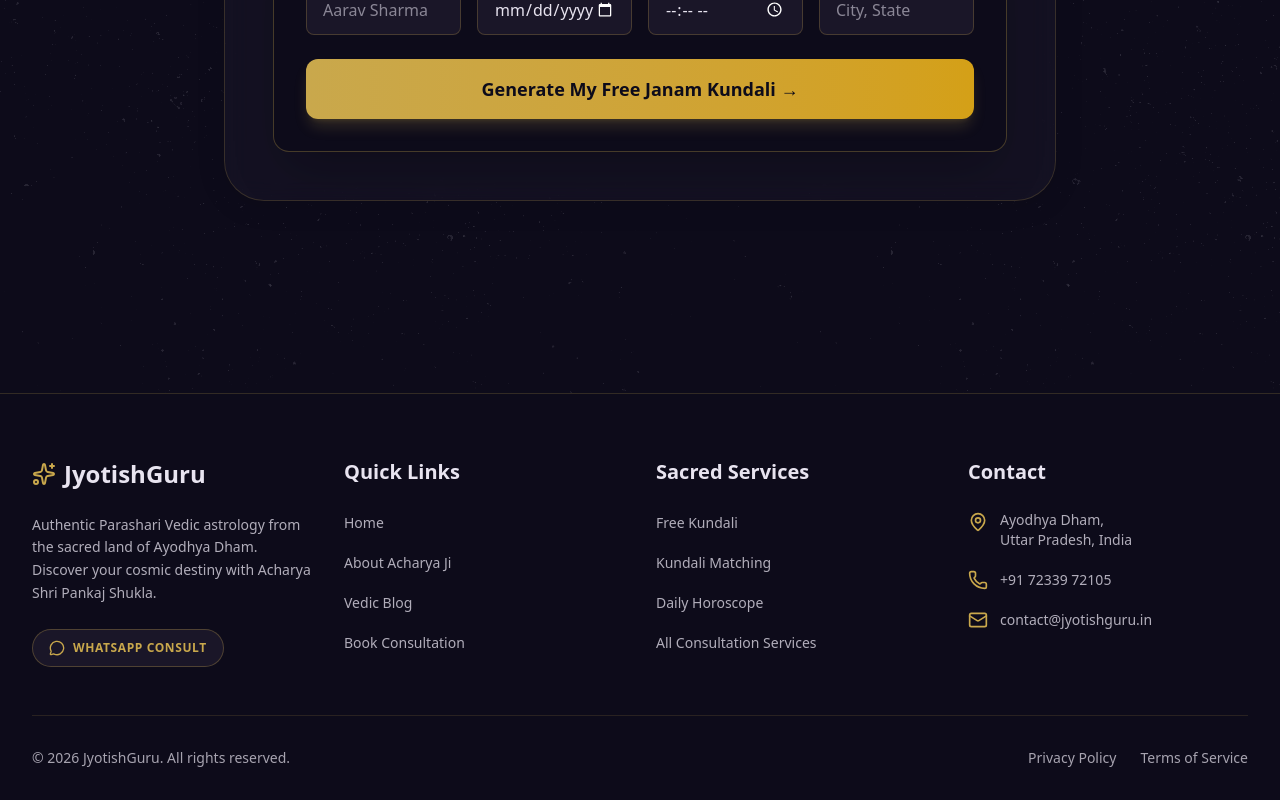
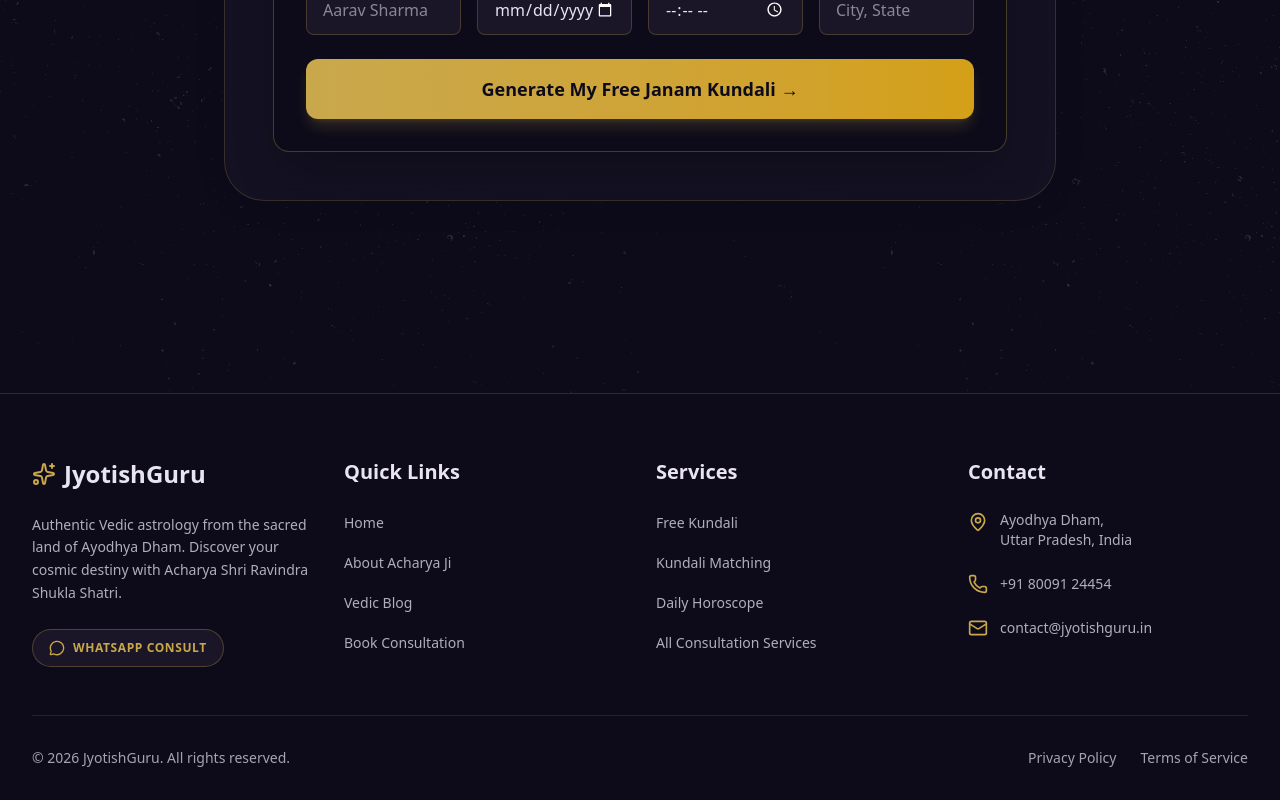
Before and after one commit to Code-shiv-abc/JyotishGuru, a Next.js app: page / in a window 1280 px wide. Shown: the part 4680-5480 px from the top of the page. Built offline with nearby package versions, Linux system fonts and the light colour scheme.

Commit message:
Update Footer.tsx
ram ram ram ram ram

```diff
--- a/src/app/components/Footer.tsx
+++ b/src/app/components/Footer.tsx
@@ -20,6 +20,7 @@ export default function Footer() {
     <footer className="bg-[#0D0B1A] border-t border-[#C9A84C]/20 pt-16 pb-8">
       <div className="max-w-7xl mx-auto px-4 sm:px-6 lg:px-8">
         <div className="grid grid-cols-1 md:grid-cols-2 lg:grid-cols-4 gap-12 lg:gap-8 mb-12">
+
           {/* Brand Column */}
           <div className="space-y-6">
             <Link href="/" className="flex items-center gap-2">
@@ -29,15 +30,16 @@ export default function Footer() {
               </span>
             </Link>
             <p className="text-[#E8E4F0]/75 text-sm leading-relaxed max-w-sm">
-              Authentic Parashari Vedic astrology from the sacred land of Ayodhya Dham. Discover your cosmic destiny with Acharya Shri Pankaj Shukla.
+              Authentic Vedic astrology from the sacred land of Ayodhya Dham. Discover your cosmic destiny with Acharya Shri Ravindra Shukla Shatri.
             </p>
             <div className="flex gap-4">
               <a
-                href="https://wa.me/917233972105?text=Namaste%20Acharya%20Ji%2C%20I%20would%20like%20to%20inquire%20about%20a%20Vedic%20astrology%20consultation."
+                href="https://wa.me/918009124454?text=Namaste%20Acharya%20Shri%20Ravindra%20Shukla%20Shatri%20Ji%2C%20I%20would%20like%20to%20inquire%20about%20a%20Vedic%20astrology%20consultation."
                 target="_blank"
                 rel="noopener noreferrer"
-                aria-label="Chat with Acharya Shri Pankaj Shukla on WhatsApp"
-                className="inline-flex items-center gap-2 px-4 py-2.5 rounded-full bg-[#1A1628] text-[#C9A84C] hover:bg-[#C9A84C] hover:text-[#0D0B1A] transition-colors border border-[#C9A84C]/30 text-xs font-semibold tracking-wider uppercase"
+                aria-label="Chat with Acharya Shri Ravindra Shukla Shatri on WhatsApp"
+                className="inline-flex items-center gap-2 px-4 py-2.5 rounded-full bg-[#1A1628] flex items-center justify-center text-[#C9A84C] hover:bg-[#C9A84C] hover:text-[#0D0B1A] transition-colors border border-[#C9A84C]/30 text-xs font-semibold uppercase tracking-wider"
+                title="WhatsApp +91 80091 24454"
               >
                 <MessageCircle className="w-4 h-4" aria-hidden="true" />
                 <span>WhatsApp Consult</span>
@@ -64,7 +66,7 @@ export default function Footer() {
 
           {/* Services */}
           <div>
-            <h3 className="font-serif font-bold text-xl text-[#E8E4F0] mb-6">Sacred Services</h3>
+            <h3 className="font-serif font-bold text-xl text-[#E8E4F0] mb-6">Services</h3>
             <ul className="space-y-4">
               {serviceLinks.map((item) => (
                 <li key={item.href}>
@@ -82,15 +84,15 @@ export default function Footer() {
           {/* Contact Info */}
           <div>
             <h3 className="font-serif font-bold text-xl text-[#E8E4F0] mb-6">Contact</h3>
-            <ul className="space-y-5 text-sm text-[#E8E4F0]/75">
+            <ul className="space-y-6 text-sm text-[#E8E4F0]/75">
               <li className="flex items-start gap-3">
                 <MapPin className="w-5 h-5 text-[#C9A84C] shrink-0 mt-0.5" aria-hidden="true" />
                 <span>Ayodhya Dham,<br />Uttar Pradesh, India</span>
               </li>
               <li className="flex items-center gap-3">
                 <Phone className="w-5 h-5 text-[#C9A84C] shrink-0" aria-hidden="true" />
-                <a href="tel:+917233972105" className="hover:text-[#C9A84C] transition-colors">
-                  +91 72339 72105
+                <a href="tel:+918009124454" className="hover:text-[#C9A84C] transition-colors">
+                  +91 80091 24454
                 </a>
               </li>
               <li className="flex items-center gap-3">
@@ -101,6 +103,7 @@ export default function Footer() {
               </li>
             </ul>
           </div>
+
         </div>
 
         {/* Copyright */}
@@ -109,12 +112,8 @@ export default function Footer() {
             © {new Date().getFullYear()} JyotishGuru. All rights reserved.
           </p>
           <div className="flex gap-6 text-[#E8E4F0]/70 text-sm">
-            <Link href="/privacy-policy" className="hover:text-[#C9A84C] transition-colors">
-              Privacy Policy
-            </Link>
-            <Link href="/terms-of-service" className="hover:text-[#C9A84C] transition-colors">
-              Terms of Service
-            </Link>
+            <Link href="/privacy-policy" className="hover:text-[#C9A84C] transition-colors">Privacy Policy</Link>
+            <Link href="/terms-of-service" className="hover:text-[#C9A84C] transition-colors">Terms of Service</Link>
           </div>
         </div>
       </div>
```
